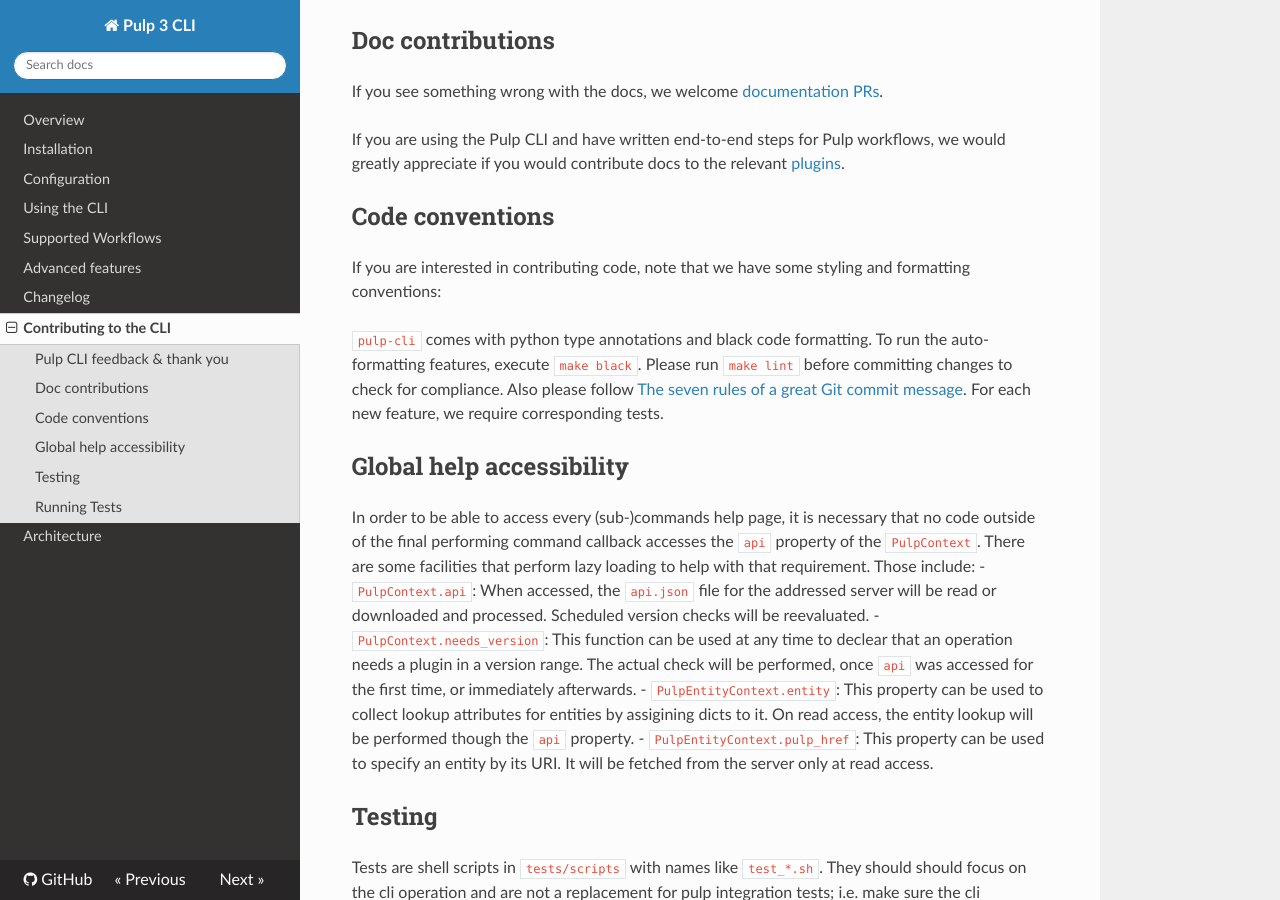
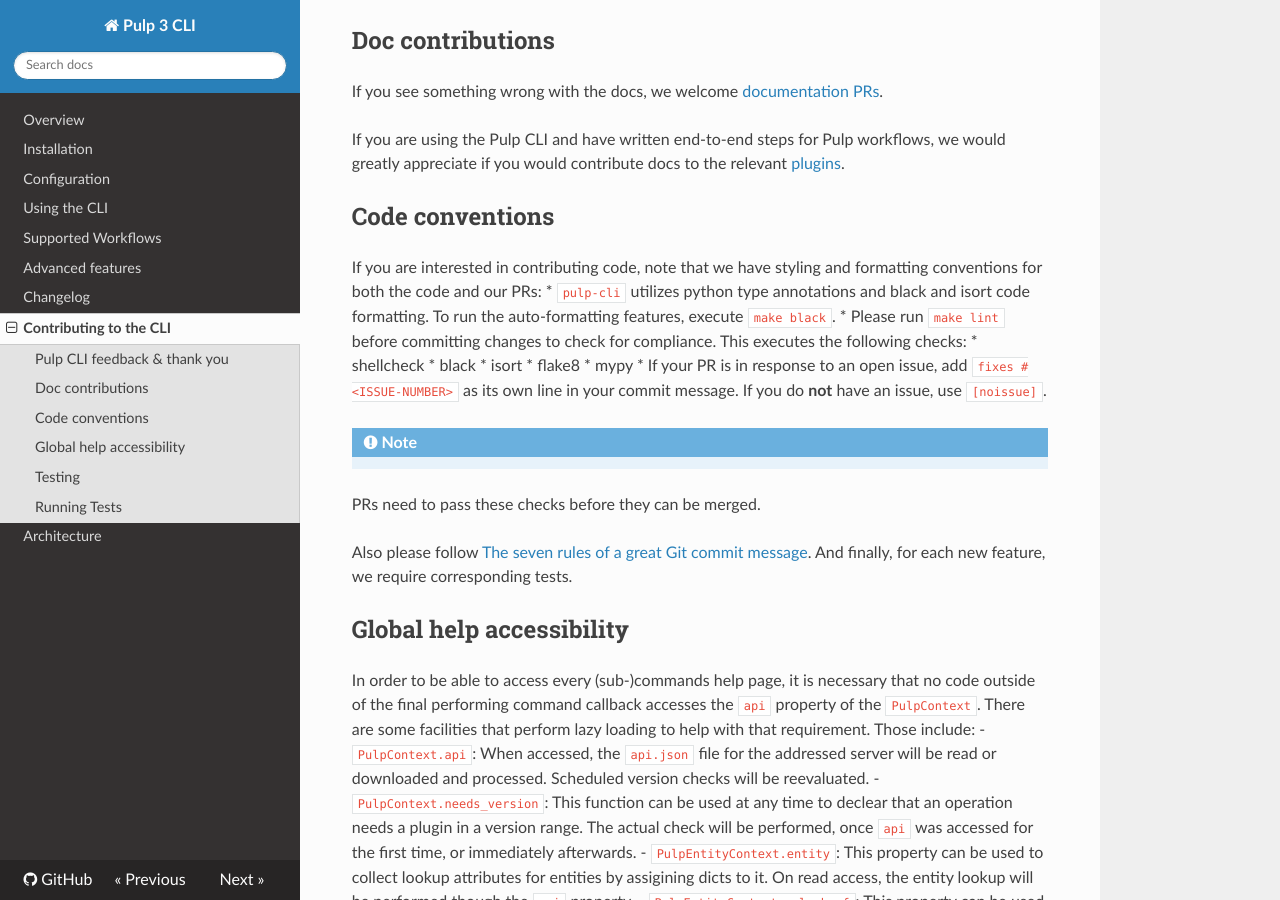
Before and after one commit to pulp/pulp-cli, an MkDocs documentation site: the page built from docs/contributing.md, in a window 1280 px wide and 900 px high, scrolled down 312 px. Built offline with MkDocs 1.6.1, drawn with Linux system fonts in a browser that asks for light colours; nearby versions of some CDN libraries.

```diff
--- a/docs/contributing.md
+++ b/docs/contributing.md
@@ -15,13 +15,25 @@
 
 ## Code conventions
 
-If you are interested in contributing code, note that we have some styling and formatting conventions:
+If you are interested in contributing code, note that we have styling and formatting
+conventions for both the code and our PRs:
+* `pulp-cli` utilizes python type annotations and black and isort code formatting.
+  To run the auto-formatting features, execute `make black`.
+* Please run `make lint` before committing changes to check for compliance. This executes the following checks:
+  * shellcheck
+  * black
+  * isort
+  * flake8
+  * mypy
+* If your PR is in response to an open issue, add `fixes #<ISSUE-NUMBER>` as its own line
+in your commit message. If you do **not** have an issue, use `[noissue]`.
 
-`pulp-cli` comes with python type annotations and black code formatting.
-To run the auto-formatting features, execute `make black`.
-Please run `make lint` before committing changes to check for compliance.
+!!!note
+
+   PRs need to pass these checks before they can be merged.
+
 Also please follow [The seven rules of a great Git commit message](https://chris.beams.io/posts/git-commit/).
-For each new feature, we require corresponding tests.
+And finally, for each new feature, we require corresponding tests.
 
 ## Global help accessibility
 
```
Also changed, not shown: .github/ISSUE_TEMPLATE/bug_report.md, .github/ISSUE_TEMPLATE/feature_request.md, .github/pull_request_template.md (added).
